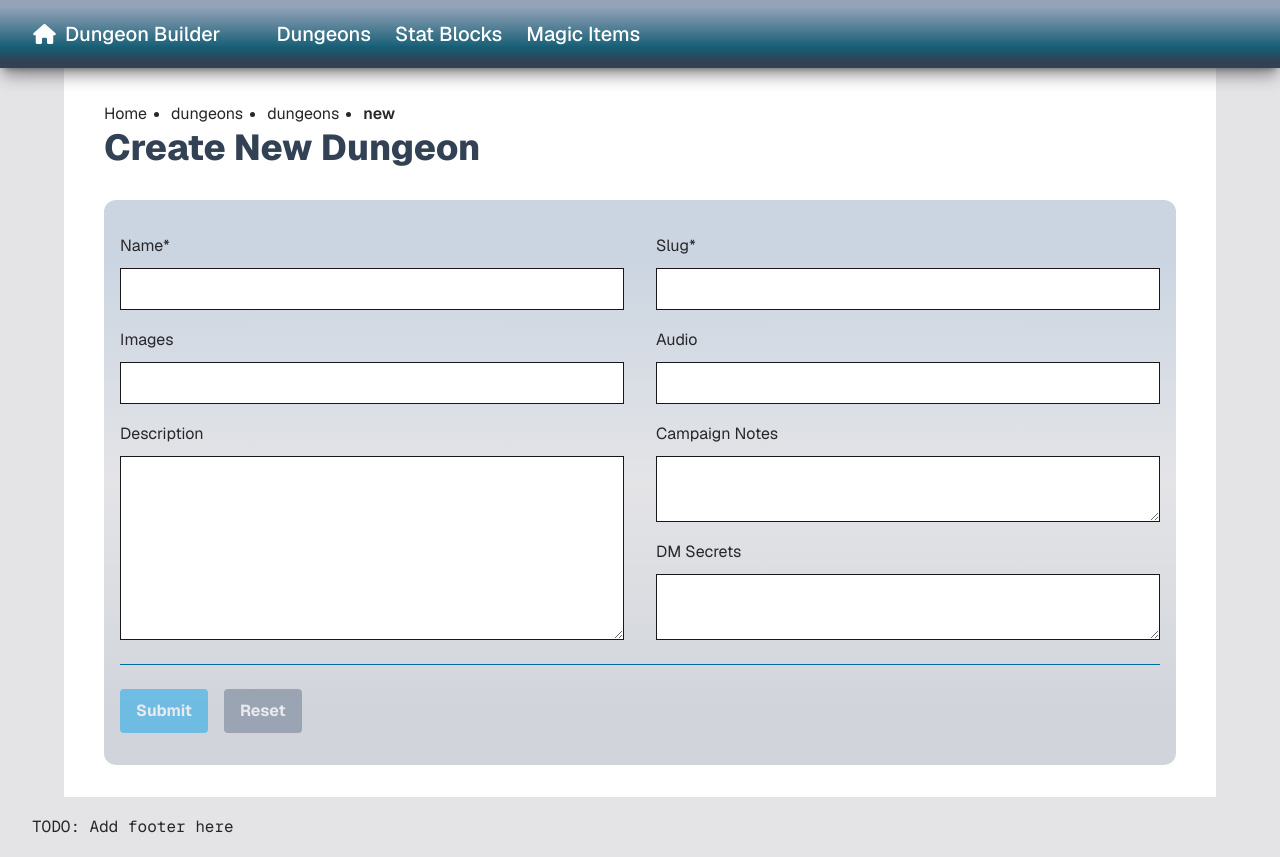
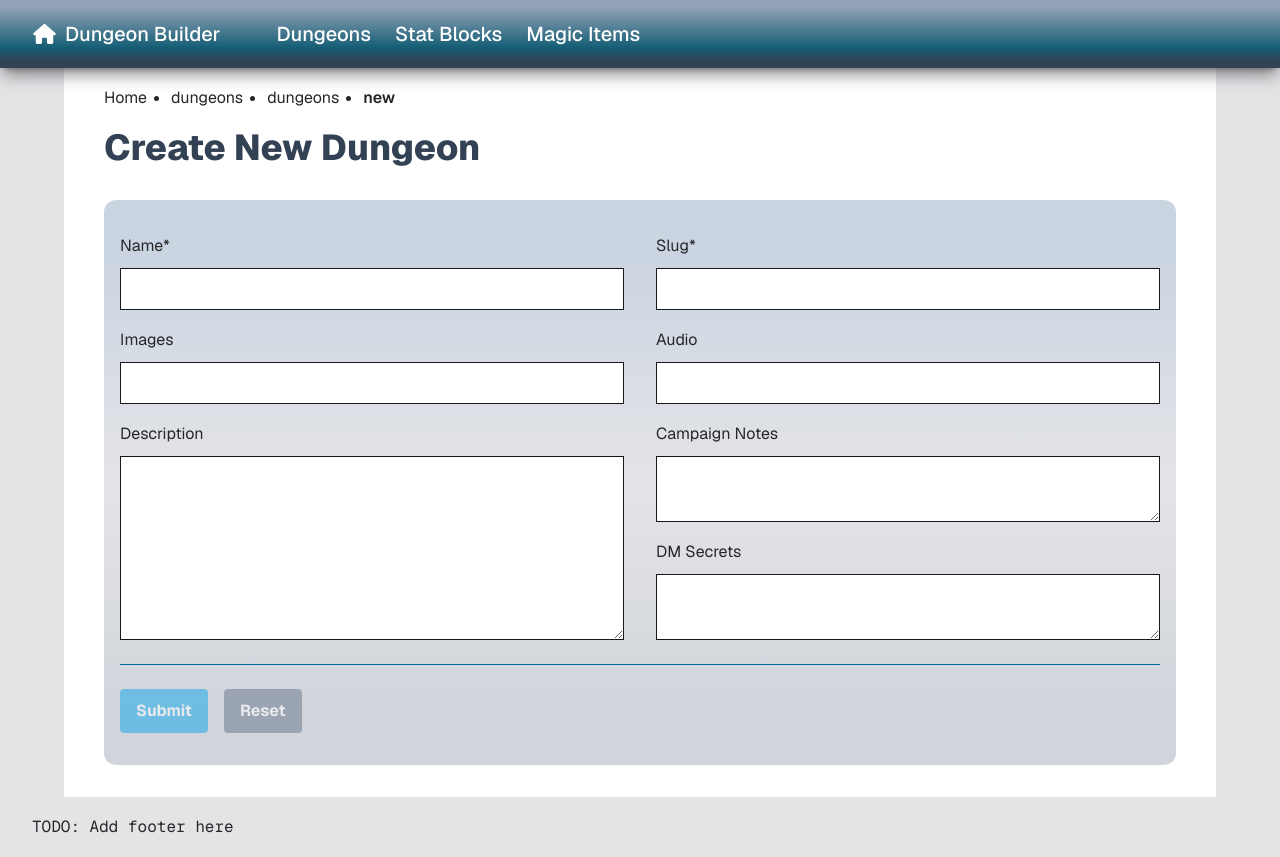
Before and after one commit to rose-pace/dungeon-builder, a Next.js app: page /dungeons/new in a window 1280 px wide. Built offline with nearby package versions, Linux system fonts and the light colour scheme.

Commit message:
Add margin classes to Breadcrumbs component for improved spacing

```diff
--- a/src/shared-components/common/Breadcrumbs.tsx
+++ b/src/shared-components/common/Breadcrumbs.tsx
@@ -13,7 +13,7 @@
     }, [] as { segment: string; href: string }[]);
 
   return (
-    <nav aria-label="breadcrumb">
+    <nav aria-label="breadcrumb" className="-mt-4 mb-4">
       <ul className="not-prose flex gap-6">
         <li key="home">
           <Link href="/">Home</Link>
```
